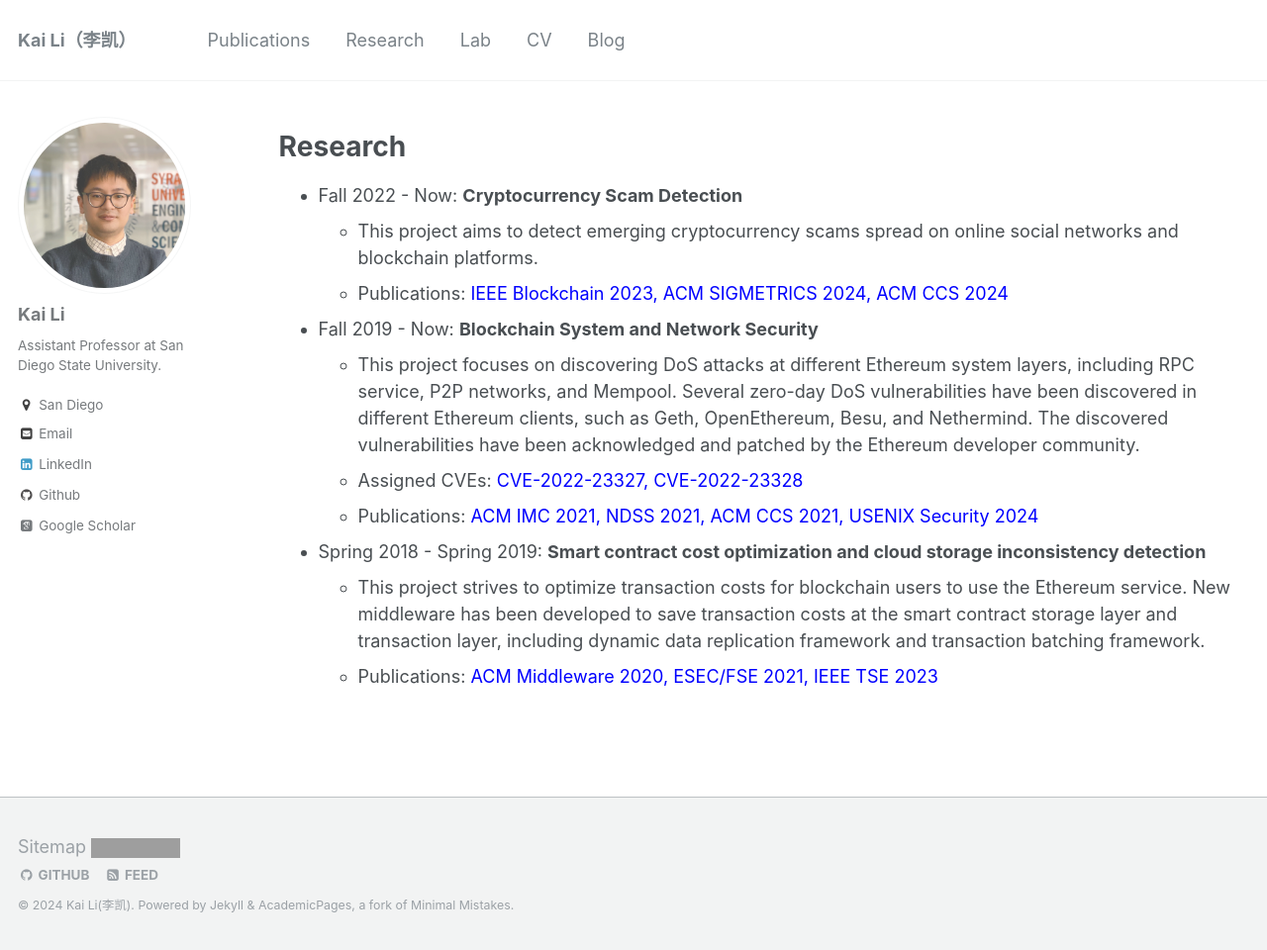
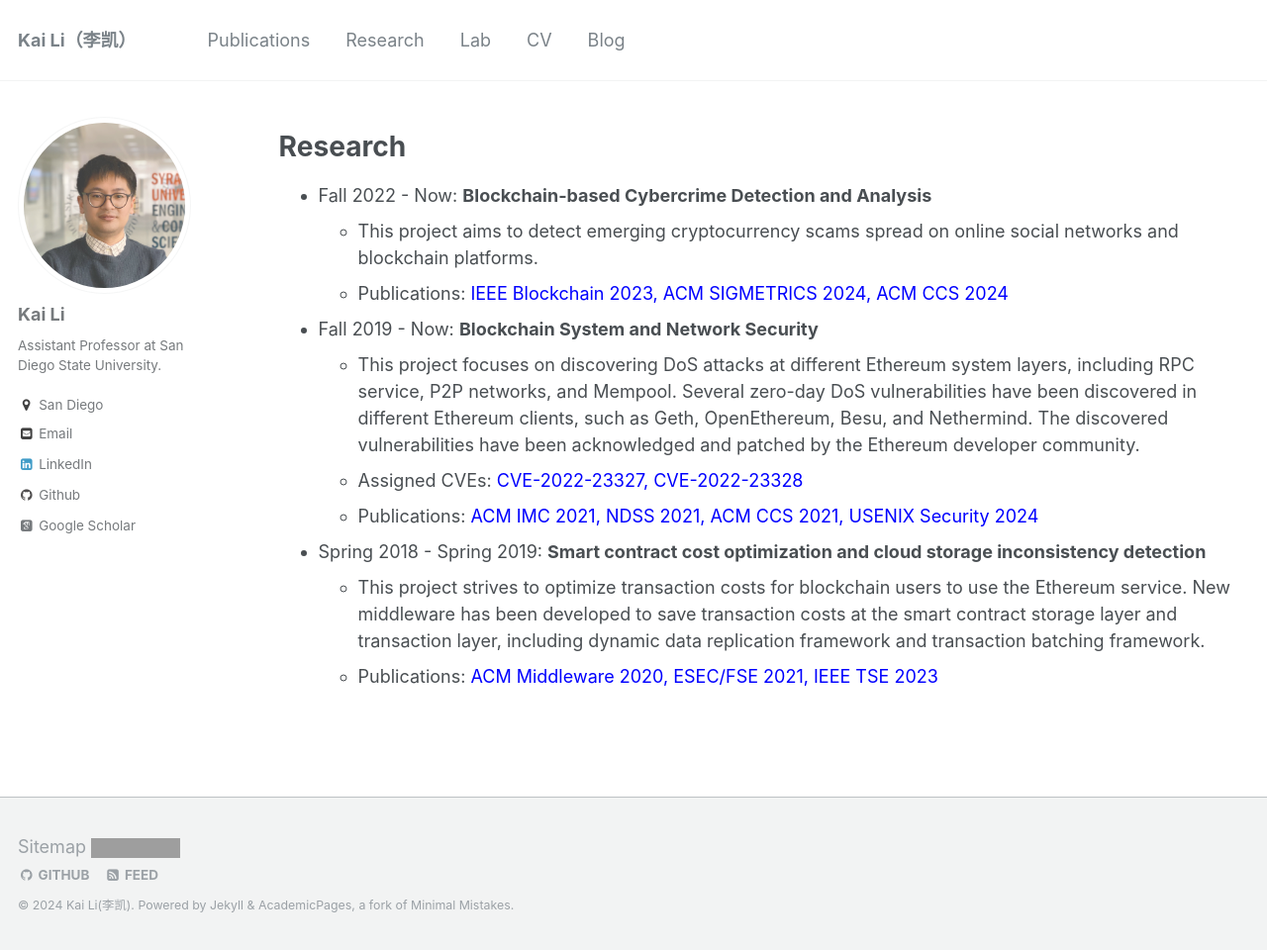
Before and after one commit to likai1993/likai1993.github.io, a Jekyll site: the page built from _pages/research.md, in a window 1280 px wide and 960 px high. Shown: the whole window at 99% size. Built offline with Jekyll 4.4.1, drawn with Linux system fonts in a browser that asks for light colours; some web fonts are replaced; grey boxes are pictures that could not be loaded.

Commit message:
Update research.md

```diff
--- a/_pages/research.md
+++ b/_pages/research.md
@@ -9,7 +9,7 @@ redirect_from:
 
 Research
 ======
-* Fall 2022 - Now: **Cryptocurrency Scam Detection**
+* Fall 2022 - Now: **Blockchain-based Cybercrime Detection and Analysis**
   * This project aims to detect emerging cryptocurrency scams spread on online social networks and blockchain platforms.
   * Publications: <span style="color:blue">[IEEE Blockchain 2023](https://arxiv.org/abs/2306.10634), [ACM SIGMETRICS 2024](https://arxiv.org/abs/2310.12306), [ACM CCS 2024]()</span>
 
```
